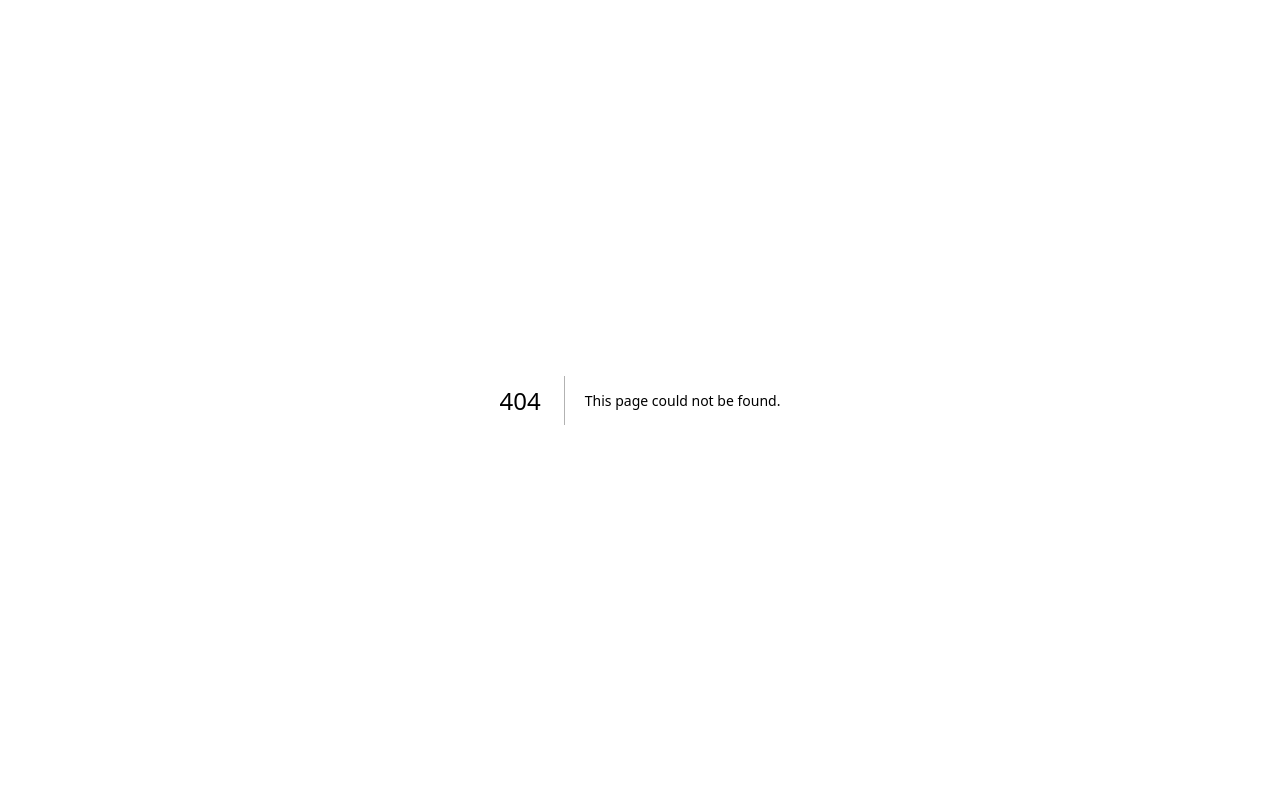
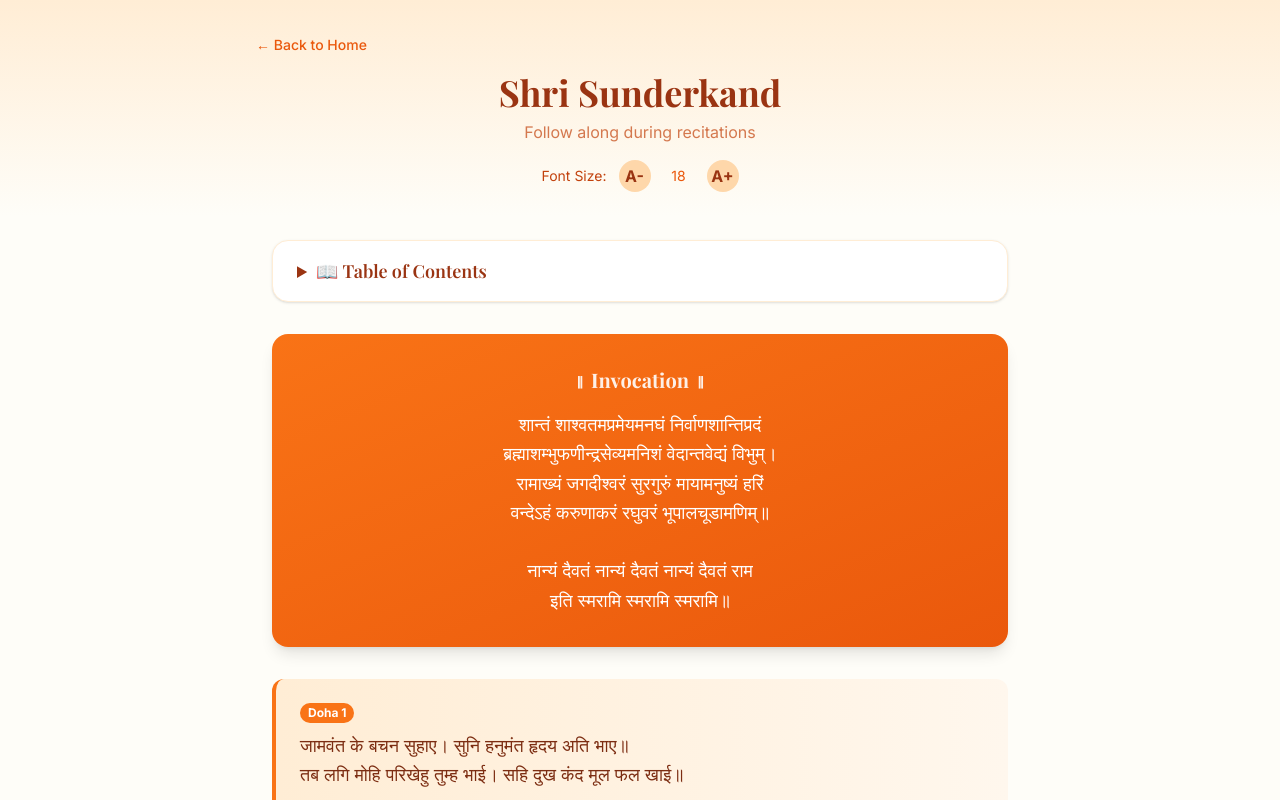
Before and after one commit to NightKnight020/Sunderkand, a Next.js app: page /sunderkand-path in a window 1280 px wide. Before the commit this address had no page. Shown: the top 800 px of the page. Built offline with nearby package versions, Linux system fonts and the light colour scheme; a web font is replaced by a local one.

Commit message:
Add src/app/sunderkand-path/page.tsx

```diff
--- /dev/null
+++ b/src/app/sunderkand-path/page.tsx
@@ -0,0 +1,153 @@
+"use client";
+
+import { useState, useEffect } from "react";
+import { LanguageProvider, useLanguage } from "@/i18n/LanguageContext";
+import { sections, invocation } from "@/data/sunderkand-text";
+
+function SunderkandContent() {
+  const { t } = useLanguage();
+  const [fontSize, setFontSize] = useState(18);
+  const [showScrollTop, setShowScrollTop] = useState(false);
+
+  useEffect(() => {
+    const onScroll = () => setShowScrollTop(window.scrollY > 400);
+    window.addEventListener("scroll", onScroll);
+    return () => window.removeEventListener("scroll", onScroll);
+  }, []);
+
+  return (
+    <div className="bg-warm-50 min-h-screen">
+      {/* Header */}
+      <div className="bg-gradient-to-b from-saffron-100 to-warm-50 pt-8 pb-6 px-4">
+        <div className="max-w-3xl mx-auto">
+          <a
+            href="/"
+            className="text-saffron-600 hover:text-saffron-800 text-sm font-medium transition-colors"
+          >
+            {t.sunderkandPath.backHome}
+          </a>
+          <h1 className="font-serif text-3xl md:text-4xl font-bold text-saffron-800 mt-4 text-center">
+            {t.sunderkandPath.title}
+          </h1>
+          <p className="text-saffron-700/70 text-center mt-2">
+            {t.sunderkandPath.subtitle}
+          </p>
+
+          {/* Font size controls */}
+          <div className="flex items-center justify-center gap-3 mt-4">
+            <span className="text-sm text-saffron-700">{t.sunderkandPath.fontSize}:</span>
+            <button
+              onClick={() => setFontSize((s) => Math.max(14, s - 2))}
+              className="w-8 h-8 rounded-full bg-saffron-200 text-saffron-800 font-bold hover:bg-saffron-300 transition-colors"
+            >
+              A-
+            </button>
+            <span className="text-sm text-saffron-600 w-8 text-center">{fontSize}</span>
+            <button
+              onClick={() => setFontSize((s) => Math.min(32, s + 2))}
+              className="w-8 h-8 rounded-full bg-saffron-200 text-saffron-800 font-bold hover:bg-saffron-300 transition-colors"
+            >
+              A+
+            </button>
+          </div>
+        </div>
+      </div>
+
+      <div className="max-w-3xl mx-auto px-4 py-6">
+        {/* Table of Contents */}
+        <details className="mb-8 bg-white rounded-2xl border border-saffron-100 shadow-sm">
+          <summary className="cursor-pointer px-6 py-4 font-serif text-lg font-semibold text-saffron-800 hover:bg-saffron-50 rounded-2xl transition-colors">
+            📖 {t.sunderkandPath.tableOfContents}
+          </summary>
+          <div className="px-6 pb-4 grid grid-cols-4 sm:grid-cols-6 md:grid-cols-8 gap-2">
+            <a
+              href="#invocation"
+              className="text-center py-1.5 px-2 rounded-lg bg-saffron-50 text-saffron-700 text-sm hover:bg-saffron-100 transition-colors"
+            >
+              🙏
+            </a>
+            {sections.map((s) => (
+              <a
+                key={s.dohaNumber}
+                href={`#doha-${s.dohaNumber}`}
+                className="text-center py-1.5 px-2 rounded-lg bg-saffron-50 text-saffron-700 text-sm hover:bg-saffron-100 transition-colors"
+              >
+                {s.dohaNumber}
+              </a>
+            ))}
+          </div>
+        </details>
+
+        {/* Invocation */}
+        <div id="invocation" className="mb-8">
+          <div className="bg-gradient-to-br from-saffron-500 to-saffron-600 rounded-2xl p-6 md:p-8 text-white shadow-lg">
+            <h2 className="font-serif text-xl font-bold mb-4 text-center opacity-90">
+              ॥ {t.sunderkandPath.invocation} ॥
+            </h2>
+            <pre
+              className="whitespace-pre-wrap text-center leading-relaxed font-sans"
+              style={{ fontSize }}
+            >
+              {invocation}
+            </pre>
+          </div>
+        </div>
+
+        {/* Sections */}
+        {sections.map((section) => (
+          <div key={section.dohaNumber} id={`doha-${section.dohaNumber}`} className="mb-6">
+            {section.verses.map((verse, vi) => (
+              <div
+                key={vi}
+                className={`mb-3 rounded-xl p-4 md:p-6 ${
+                  verse.type === "doha"
+                    ? "bg-gradient-to-r from-saffron-100 to-saffron-50 border-l-4 border-saffron-500"
+                    : "bg-white border border-saffron-100"
+                }`}
+              >
+                <div className="flex items-center gap-2 mb-2">
+                  <span
+                    className={`text-xs font-bold px-2 py-0.5 rounded-full ${
+                      verse.type === "doha"
+                        ? "bg-saffron-500 text-white"
+                        : "bg-saffron-200 text-saffron-700"
+                    }`}
+                  >
+                    {verse.type === "doha"
+                      ? `${t.sunderkandPath.doha} ${section.dohaNumber}`
+                      : t.sunderkandPath.chaupai}
+                  </span>
+                </div>
+                <pre
+                  className="whitespace-pre-wrap leading-relaxed text-saffron-900 font-sans"
+                  style={{ fontSize }}
+                >
+                  {verse.text}
+                </pre>
+              </div>
+            ))}
+          </div>
+        ))}
+      </div>
+
+      {/* Scroll to top */}
+      {showScrollTop && (
+        <button
+          onClick={() => window.scrollTo({ top: 0, behavior: "smooth" })}
+          className="fixed bottom-6 right-6 w-12 h-12 rounded-full bg-saffron-500 text-white text-xl shadow-lg hover:bg-saffron-600 transition-all z-50"
+          aria-label="Scroll to top"
+        >
+          ↑
+        </button>
+      )}
+    </div>
+  );
+}
+
+export default function SunderkandPathPage() {
+  return (
+    <LanguageProvider>
+      <SunderkandContent />
+    </LanguageProvider>
+  );
+}
```
